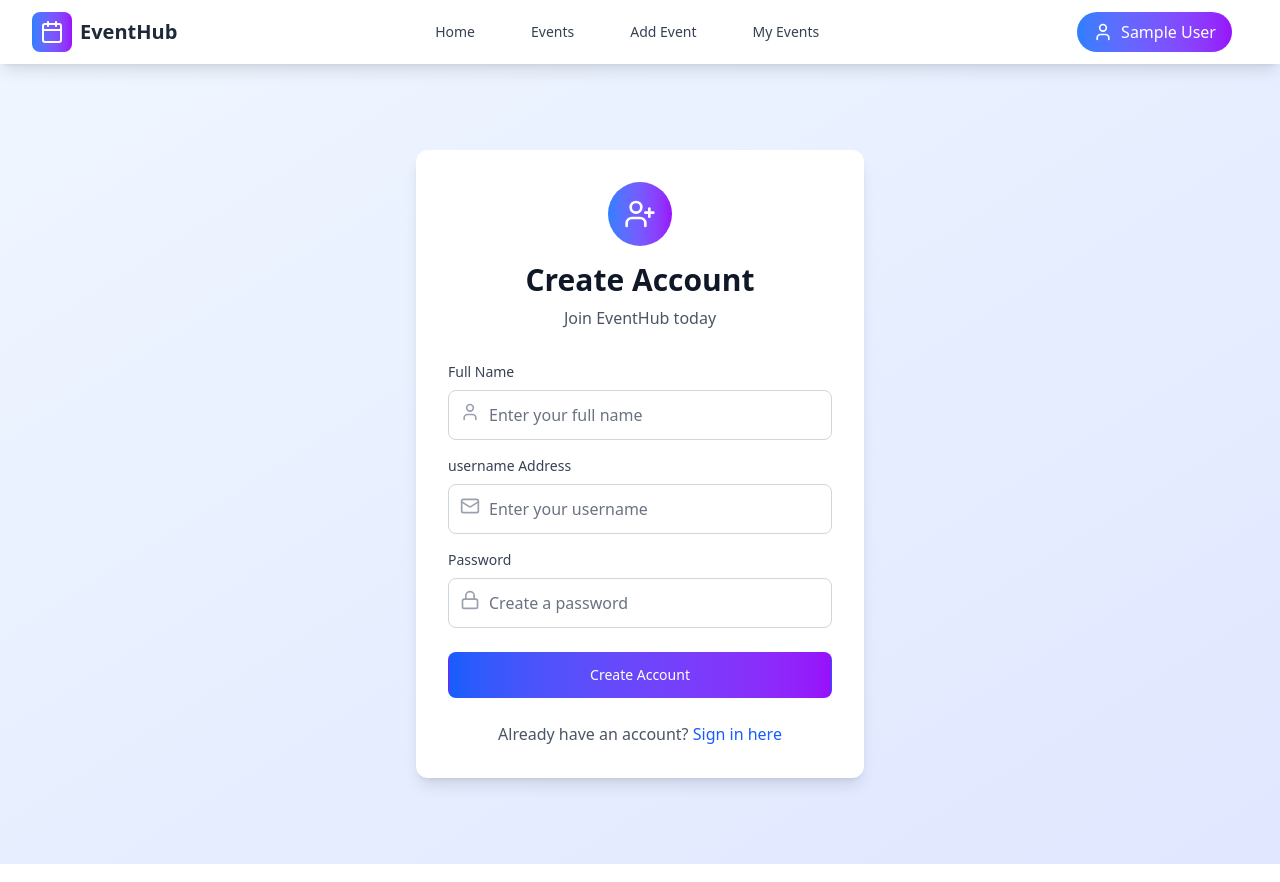
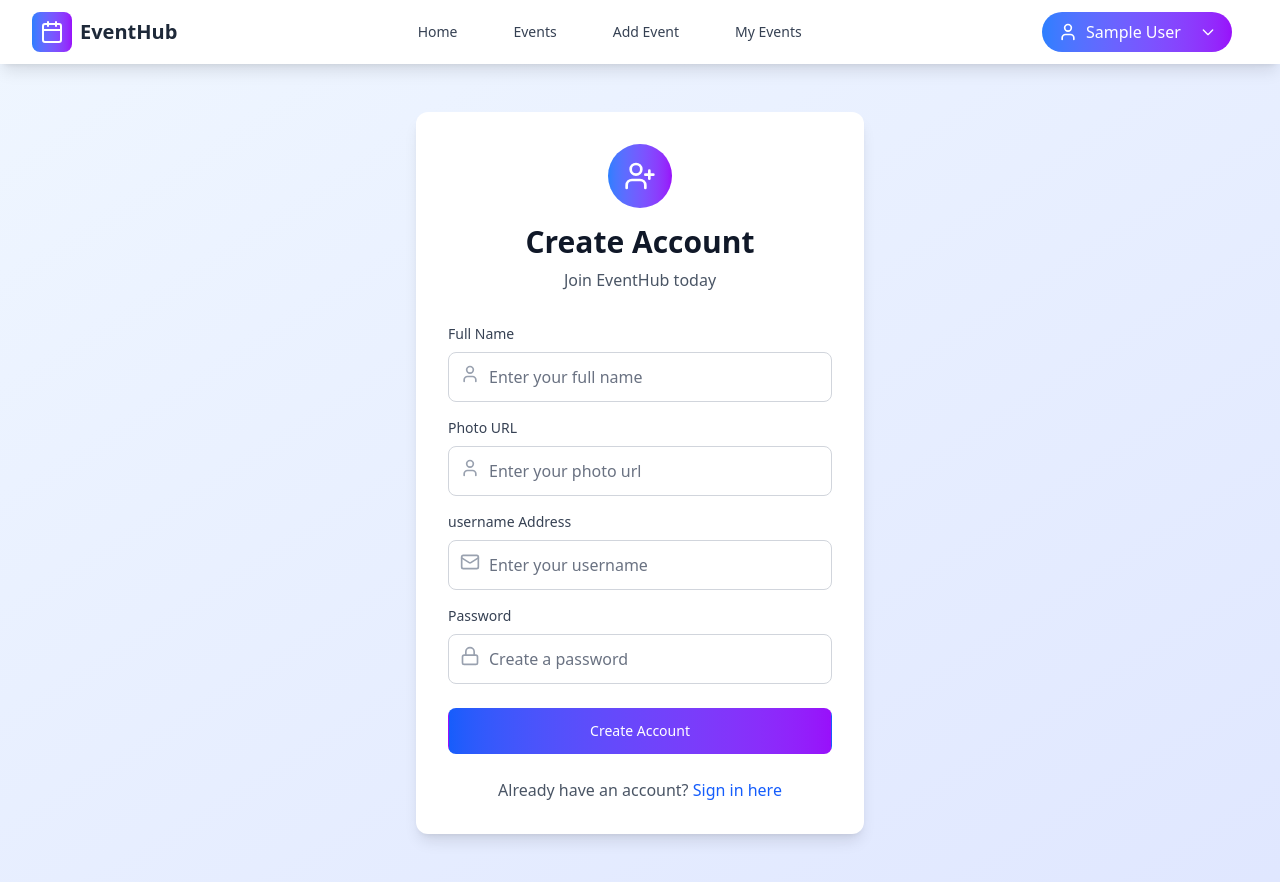
Before and after one commit to yeaminfoysal/EventHub, a React (Vite) app: page /register in a window 1280 px wide. Built offline with nearby package versions, Linux system fonts and the light colour scheme; sample sign-in values are in the browser's storage.

Commit message:
navbar updated with image

```diff
--- a/package.json
+++ b/package.json
@@ -16,6 +16,7 @@
     "react": "^19.1.0",
     "react-dom": "^19.1.0",
     "react-router": "^7.6.3",
+    "sweetalert2": "^11.22.2",
     "tailwindcss": "^4.1.11"
   },
   "devDependencies": {
--- a/src/Pages/AddEvent.jsx
+++ b/src/Pages/AddEvent.jsx
@@ -3,6 +3,7 @@ import { Plus, Calendar, Clock, MapPin, FileText, User } from 'lucide-react';
 import { useNavigate } from 'react-router';
 import useAuthUser from '../hooks/useAuthUser';
 import axios from 'axios';
+import Swal from 'sweetalert2';
 
 const AddEvent = () => {
   const [title, setTitle] = useState('');
@@ -13,7 +14,6 @@ const AddEvent = () => {
   const [loading, setLoading] = useState(false);
   const [error, setError] = useState('');
 
-  // const { user } = useAuth();
   const user = useAuthUser();
   const navigate = useNavigate();
 
@@ -24,12 +24,28 @@ const AddEvent = () => {
 
     const dateTime = `${date}T${time}`
 
-    const eventData = { title, description, dateTime, location, creator: user?.name, username:user?.username }
+    const today = new Date().toISOString().split('T')[0];
+
+    if (today > date) {
+      setLoading(false);
+      return Swal.fire({
+        icon: "error",
+        title: "Invalied Date",
+        text: "Something went wrong!",
+      });
+    }
+
+    const eventData = { title, description, dateTime, location, creator: user?.name, username: user?.username }
     console.log(eventData);
     try {
       axios.post('http://localhost:3000/api/events', eventData).then(res => {
 
         if (res.data.success) {
+          Swal.fire({
+            title: "Event created successfully!",
+            icon: "success",
+            draggable: true
+          });
           setTitle('');
           setDate('');
           setTime('');
--- a/src/Pages/MyEvents.jsx
+++ b/src/Pages/MyEvents.jsx
@@ -11,6 +11,7 @@ import {
 } from 'lucide-react';
 import useAuthUser from '../hooks/useAuthUser';
 import axios from 'axios';
+import Swal from 'sweetalert2';
 
 const MyEvents = () => {
   const [events, setEvents] = useState([]);
@@ -48,7 +49,17 @@ const MyEvents = () => {
 
   const handleUpdate = async (updatedEvent) => {
     if (!editingEvent) return;
-    console.log("updated", updatedEvent);
+
+    const today = new Date().toISOString().split('T')[0];
+
+    if (today > updatedEvent.dateTime) {
+      setLoading(false);
+      return Swal.fire({
+        icon: "error",
+        title: "Invalied Date",
+        text: "Something went wrong!",
+      });
+    }
 
     try {
       await axios.patch(`http://localhost:3000/api/events/${editingEvent._id}`, updatedEvent).then(res => {
@@ -56,6 +67,11 @@ const MyEvents = () => {
         if (res.data.success) {
           fetchMyEvents();
           setEditingEvent(null);
+          Swal.fire({
+            title: "Event updated successfully!",
+            icon: "success",
+            draggable: true
+          });
         } else {
           alert('Failed to update event');
         }
@@ -72,6 +88,11 @@ const MyEvents = () => {
         if (res?.data?.success) {
           fetchMyEvents();
           setShowDeleteConfirm(null);
+          Swal.fire({
+            title: "Event deleted successfully!",
+            icon: "success",
+            draggable: true
+          });
         } else {
           alert('Failed to delete event');
         }
--- a/src/Pages/Register.jsx
+++ b/src/Pages/Register.jsx
@@ -5,6 +5,7 @@ import axios from 'axios';
 
 const Register = () => {
     const [name, setName] = useState('');
+    const [photoUrl, setPhotoUrl] = useState('');
     const [username, setusername] = useState('');
     const [password, setPassword] = useState('');
     const [error, setError] = useState('');
@@ -19,12 +20,13 @@ const Register = () => {
 
         const user = {
             name,
+            photoUrl,
             username,
             password
         }
 
         try {
-            axios.post('http://localhost:3000/api/users/register', user).then(res => {
+            axios.post(`http://localhost:3000/api/users/register`, user).then(res => {
                 console.log("User registered:", res.data.user);
 
                 if (res.data.success) {
@@ -82,6 +84,24 @@ const Register = () => {
                                         onChange={(e) => setName(e.target.value)}
                                         className="appearance-none rounded-lg relative block w-full pl-10 pr-3 py-3 border border-gray-300 placeholder-gray-500 text-gray-900 focus:outline-none focus:ring-blue-500 focus:border-blue-500 focus:z-10"
                                         placeholder="Enter your full name"
+                                    />
+                                </div>
+                            </div>
+                            <div>
+                                <label htmlFor="name" className="block text-sm font-medium text-gray-700 mb-2">
+                                    Photo URL
+                                </label>
+                                <div className="relative">
+                                    <User className="absolute left-3 top-3 h-5 w-5 text-gray-400" />
+                                    <input
+                                        id="photo"
+                                        name="photo"
+                                        type="text"
+                                        required
+                                        value={photoUrl}
+                                        onChange={(e) => setPhotoUrl(e.target.value)}
+                                        className="appearance-none rounded-lg relative block w-full pl-10 pr-3 py-3 border border-gray-300 placeholder-gray-500 text-gray-900 focus:outline-none focus:ring-blue-500 focus:border-blue-500 focus:z-10"
+                                        placeholder="Enter your photo url"
                                     />
                                 </div>
                             </div>
--- a/src/components/Navbar.jsx
+++ b/src/components/Navbar.jsx
@@ -1,25 +1,18 @@
 import React, { useState } from 'react';
-// import { Link, useLocation } from 'react-router-dom';
 import { Calendar, User, LogOut, Menu, X } from 'lucide-react';
-import { Link } from 'react-router';
 import useAuthUser from '../hooks/useAuthUser';
-// import { useAuth } from '../contexts/AuthContext';
 
 const Navbar = () => {
-  // const location = useLocation();
   const [showDropdown, setShowDropdown] = useState(false);
   const [showMobileMenu, setShowMobileMenu] = useState(false);
   const user = useAuthUser();
-  console.log(user);
 
-  const isActive = (path) => location.pathname === path;
+  const isActive = (path) => window.location.pathname === path;
 
   const handleLogout = () => {
-    localStorage.removeItem("token");
+    localStorage.removeItem('token');
     setShowDropdown(false);
-
-    // Notify all listeners
-    window.dispatchEvent(new Event("authChange"));
+    window.dispatchEvent(new Event('authChange'));
   };
 
   const navLinks = [
@@ -33,29 +26,29 @@ const Navbar = () => {
     <nav className="bg-white shadow-lg sticky top-0 z-50">
       <div className="max-w-7xl mx-auto px-4 sm:px-6 lg:px-8">
         <div className="flex justify-between items-center h-16">
-          {/* Logo and Brand */}
-          <Link to="/" className="flex items-center space-x-2 group">
+          <a href="/" className="flex items-center space-x-2 group">
             <div className="bg-gradient-to-r from-blue-500 to-purple-600 p-2 rounded-lg group-hover:shadow-lg transition-shadow">
               <Calendar className="h-6 w-6 text-white" />
             </div>
             <span className="text-xl font-bold text-gray-800 group-hover:text-blue-600 transition-colors">
               EventHub
             </span>
-          </Link>
+          </a>
 
           {/* Desktop Navigation */}
           <div className="hidden md:flex items-center space-x-8">
             {navLinks.map((link) => (
-              <Link
+              <a
                 key={link.path}
-                to={link.path}
-                className={`px-3 py-2 rounded-md text-sm font-medium transition-colors ${isActive(link.path)
+                href={link.path}
+                className={`px-3 py-2 rounded-md text-sm font-medium transition-colors ${
+                  isActive(link.path)
                     ? 'bg-blue-100 text-blue-700'
                     : 'text-gray-700 hover:text-blue-600 hover:bg-gray-50'
                 }`}
               >
                 {link.label}
-              </Link>
+              </a>
             ))}
           </div>
 
@@ -65,10 +58,23 @@ const Navbar = () => {
               <div className="relative">
                 <button
                   onClick={() => setShowDropdown(!showDropdown)}
-                  className="flex items-center space-x-2 bg-gradient-to-r from-blue-500 to-purple-600 text-white px-4 py-2 rounded-full hover:shadow-lg transition-shadow"
+                  className="flex w-[190px] items-center justify-between bg-gradient-to-r from-blue-500 to-purple-600 text-white px-4 py-2 rounded-full hover:shadow-lg transition-shadow"
                 >
+                  <div className="flex items-center space-x-2">
+                    {user.photoUrl ? (
+                      <img
+                        src={user.photoUrl}
+                        alt="User"
+                        className="w-7 h-7 rounded-full object-cover border border-white"
+                      />
+                    ) : (
                       <User className="h-5 w-5" />
+                    )}
                     <span className="hidden sm:inline">{user?.name}</span>
+                  </div>
+                  <svg className="h-4 w-4 text-white" fill="none" stroke="currentColor" strokeWidth="2" viewBox="0 0 24 24">
+                    <path strokeLinecap="round" strokeLinejoin="round" d="M19 9l-7 7-7-7" />
+                  </svg>
                 </button>
 
                 {showDropdown && (
@@ -87,12 +93,14 @@ const Navbar = () => {
                 )}
               </div>
             ) : (
-              <Link
-                to="/login"
+              <div className="w-[190px]">
+                <a
+                  href="/login"
                   className="bg-blue-600 text-white px-6 py-2 rounded-lg hover:bg-blue-700 transition-colors"
                 >
                   Sign In
-              </Link>
+                </a>
+              </div>
             )}
 
             {/* Mobile menu button */}
@@ -110,17 +118,18 @@ const Navbar = () => {
           <div className="md:hidden py-4 border-t">
             <div className="flex flex-col space-y-2">
               {navLinks.map((link) => (
-                <Link
+                <a
                   key={link.path}
-                  to={link.path}
+                  href={link.path}
                   onClick={() => setShowMobileMenu(false)}
-                  className={`px-3 py-2 rounded-md text-sm font-medium transition-colors ${isActive(link.path)
+                  className={`px-3 py-2 rounded-md text-sm font-medium transition-colors ${
+                    isActive(link.path)
                       ? 'bg-blue-100 text-blue-700'
                       : 'text-gray-700 hover:text-blue-600 hover:bg-gray-50'
                   }`}
                 >
                   {link.label}
-                </Link>
+                </a>
               ))}
             </div>
           </div>
--- a/src/hooks/useAuthUser.js
+++ b/src/hooks/useAuthUser.js
@@ -18,7 +18,11 @@ export default function useAuthUser() {
     if (token) {
       const userData = parseToken(token);
       if (userData?.username && userData?.name) {
-        setUser({ username: userData.username, name: userData.name });
+        setUser({
+          username: userData.username,
+          name: userData.name,
+          photoUrl: userData.photoUrl || null, // ✅ Add photoUrl (optional fallback)
+        });
         return;
       }
     }
```
Also changed, not shown: 1 other file (tests, documents, lock files or other folders). Lines whose indentation alone changed are shown as unchanged.
